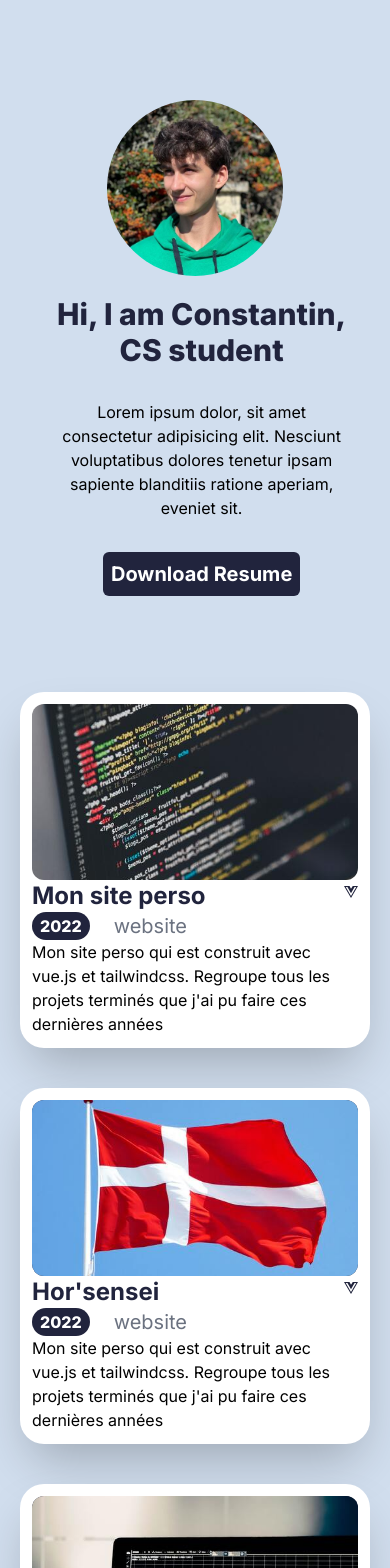
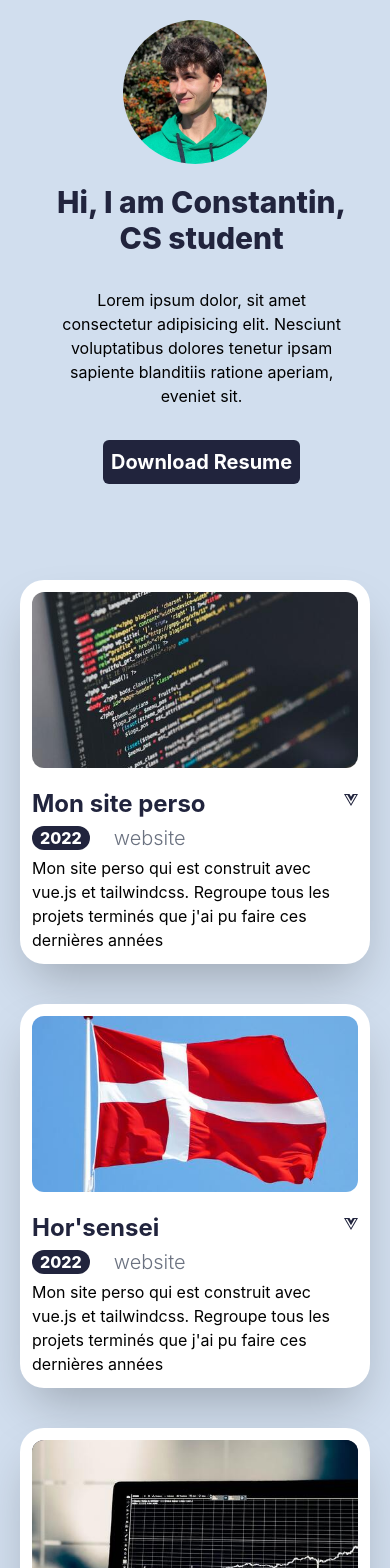
Before and after one commit to Constantin-Hentgen/Portfolio, a Vue app: page / in a window 390 px wide. Shown: the top 1568 px of the page. Built offline with nearby package versions, Linux system fonts and the light colour scheme; a small style sheet from the web is missing.

Commit message:
mobile responsive improved

```diff
--- a/src/App.vue
+++ b/src/App.vue
@@ -4,7 +4,7 @@
 
 <style lang="postcss">
 
-	@import url('https://fonts.googleapis.com/css2?family=Inter:wght@400;500;600;700;800;900&display=swap');
+	@import url('https://api.fonts.coollabs.io/css2?family=Inter:wght@400;500;600;700;800;900&display=swap');
 	body {
 		@apply bg-myBlue-200 w-full h-full;
 	}
--- a/src/components/Card.vue
+++ b/src/components/Card.vue
@@ -13,23 +13,23 @@
 
 			md:w-3/4
 			md:flex-row
-			xl:w-1/2
+			space-y-5
 		"
 	>
-		<div class="w-full h-44 md:w-1/3 bg-myBlue-900 rounded-xl mr-10 overflow-hidden object-fill">
+		<div class="w-full h-44 md:w-1/3 bg-myBlue-900 rounded-xl mr-2 2xl:mr-10 overflow-hidden object-fill">
 			<img class="h-full w-full object-cover object-center" :src="imageURL" alt="project's thumbnail">
 		</div>
 
-		<div class="w-full xl-w-2/3 flex justify-evenly flex-col">
+		<div class="w-full xl-w-2/3 flex justify-evenly space-y-1 flex-col">
 			<div class="flex-row flex justify-between">
-				<h1 class="text-myBlue-900 font-bold text-2xl md:text-3xl">{{ title }} </h1>
+				<h1 class="text-myBlue-900 font-bold text-2xl md:text-3xl"> {{ title }} </h1>
 				<div class="space-x-3">
 					<fa v-for="(tech, index) in techs" :key="index" :icon='["fab", tech ]' size="2xl" color="#21243D"/>
 				</div>
 			</div>
 
 			<div class="flex">
-				<h3 class="bg-myBlue-900 text-white font-extrabold grid place-items-center rounded-full px-2"> {{ year }} </h3>
+				<h3 class="bg-myBlue-900 h-full my-auto text-white font-extrabold grid place-items-center rounded-full px-2"> {{ year }} </h3>
 				<h2 class="text-xl ml-6 text-gray-500 font-light"> {{ subtitle }} </h2>
 			</div>
 			<p> {{ content }} </p>
--- a/src/components/Footer.vue
+++ b/src/components/Footer.vue
@@ -1,5 +1,5 @@
 <template>
-	<footer class="m-auto mt-24 flex-col justify-evenly w-1/2">
+	<footer class="m-auto mt-12 md:mt-24 flex-col justify-evenly w-1/2">
 		<div class="flex justify-center space-x-5 mb-5">
 			<a href="https://www.linkedin.com/in/constantin-hentgen/" target="_blank"><fa :icon='["fab","linkedin"]' size="2xl"/></a>
 			<a href="https://github.com/Constantin-Hentgen" target="_blank"><fa :icon='["fab","github"]' size="2xl"/></a>
--- a/src/components/Header.vue
+++ b/src/components/Header.vue
@@ -2,7 +2,7 @@
 	<header
 	class="
 		m-auto
-		mt-20
+		md:mt-20
 		flex-col
 		space-x-5
 		space-y-5
@@ -12,7 +12,7 @@
 		w-11/12
 		md:w-1/2
 	">
-		<img class="w-44 h-44 md:w-60 md:h-60 rounded-full m-auto" src="../assets/pp.jpeg" alt="picture of the webmaster">
+		<img class="w-36 h-36 md:w-60 md:h-60 rounded-full m-auto" src="../assets/pp.jpeg" alt="picture of the webmaster">
 
 		<div class="flex-row w-11/12 md:w-1/2 h-full space-y-8">
 			<h1 class="text-3xl md:text-5xl text-center md:text-left text-myBlue-900 font-extrabold">Hi, I am Constantin, <br> CS student</h1>
--- a/src/main.js
+++ b/src/main.js
@@ -6,9 +6,9 @@ import './index.css'
 import { FontAwesomeIcon } from '@fortawesome/vue-fontawesome'
 import { library } from '@fortawesome/fontawesome-svg-core'
 import { faHeart } from '@fortawesome/free-solid-svg-icons'
-import { faVuejs, faGithub, faGithubAlt, faPython, faJava, faJsSquare, faHtml5, faCss3Alt, faWindows, faLinux, faDiscord, faLinkedin } from '@fortawesome/free-brands-svg-icons'
+import { faVuejs, faGithub, faGithubAlt, faPython, faJava, faPhp, faSass, faJsSquare, faHtml5, faCss3Alt, faWindows, faLinux, faDiscord, faLinkedin } from '@fortawesome/free-brands-svg-icons'
 
-library.add(faHeart, faVuejs, faGithub, faGithubAlt, faPython, faJava, faJsSquare, faHtml5, faCss3Alt, faWindows, faLinux, faDiscord, faLinkedin)
+library.add(faHeart, faVuejs, faGithub, faGithubAlt, faPhp, faSass, faPython, faJava, faJsSquare, faHtml5, faCss3Alt, faWindows, faLinux, faDiscord, faLinkedin)
 
 const app = createApp(App)
 
--- a/src/views/Home.vue
+++ b/src/views/Home.vue
@@ -133,7 +133,7 @@ export default {
 					subtitle: "Recherche de nombres premiers",
 					year: "2019",
 					content: "Amet minim mollit non deserunt ullamco est sit aliqua dolor do amet sint. Velit officia consequat duis enim velit mollit. Exercitation veniam consequat sunt nostrud amet.",
-					techs:["html5","css3-alt","js-square"],
+					techs:["html5","css3-alt"],
 					imageURL:"img/france.jpeg"
 				}
 			]
```
